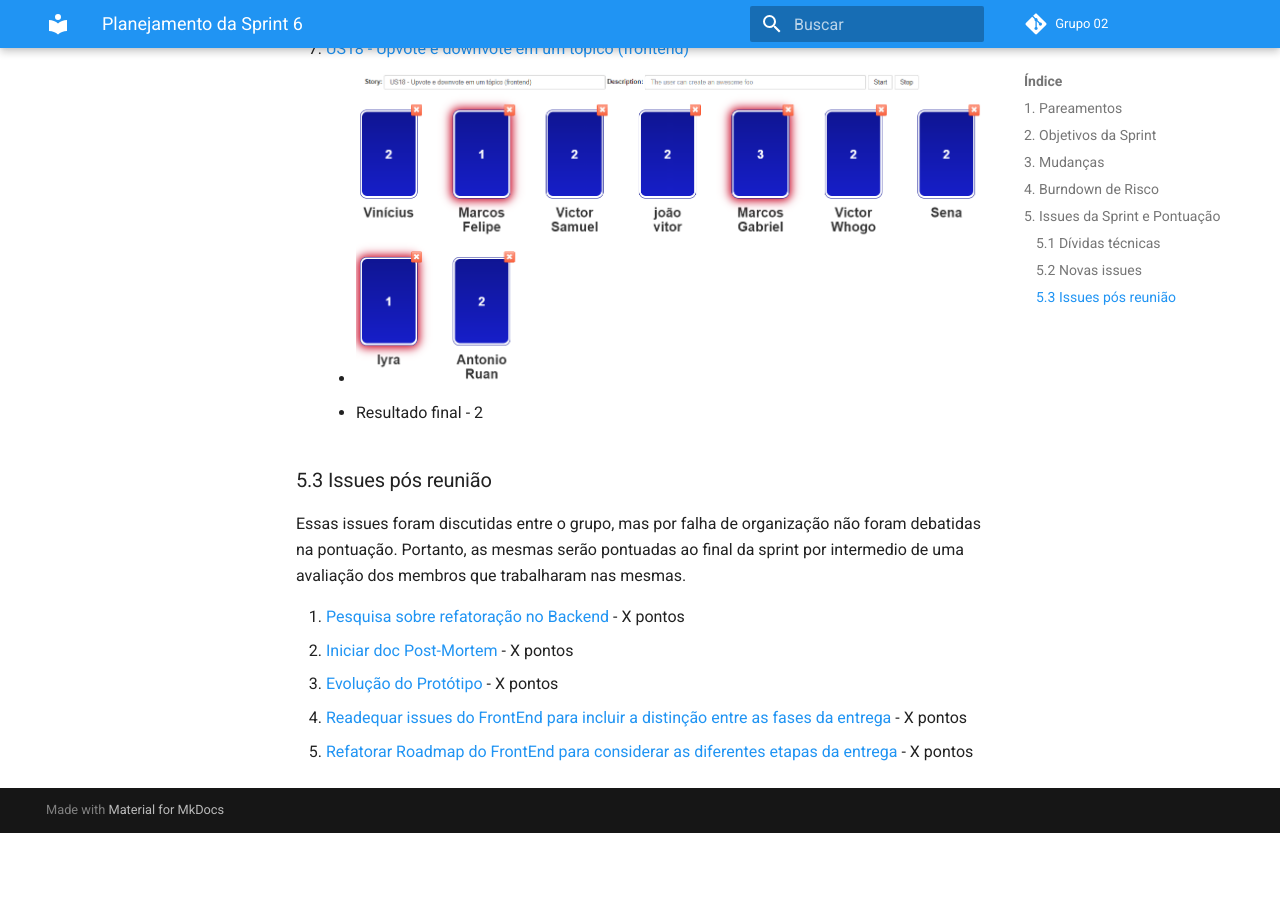
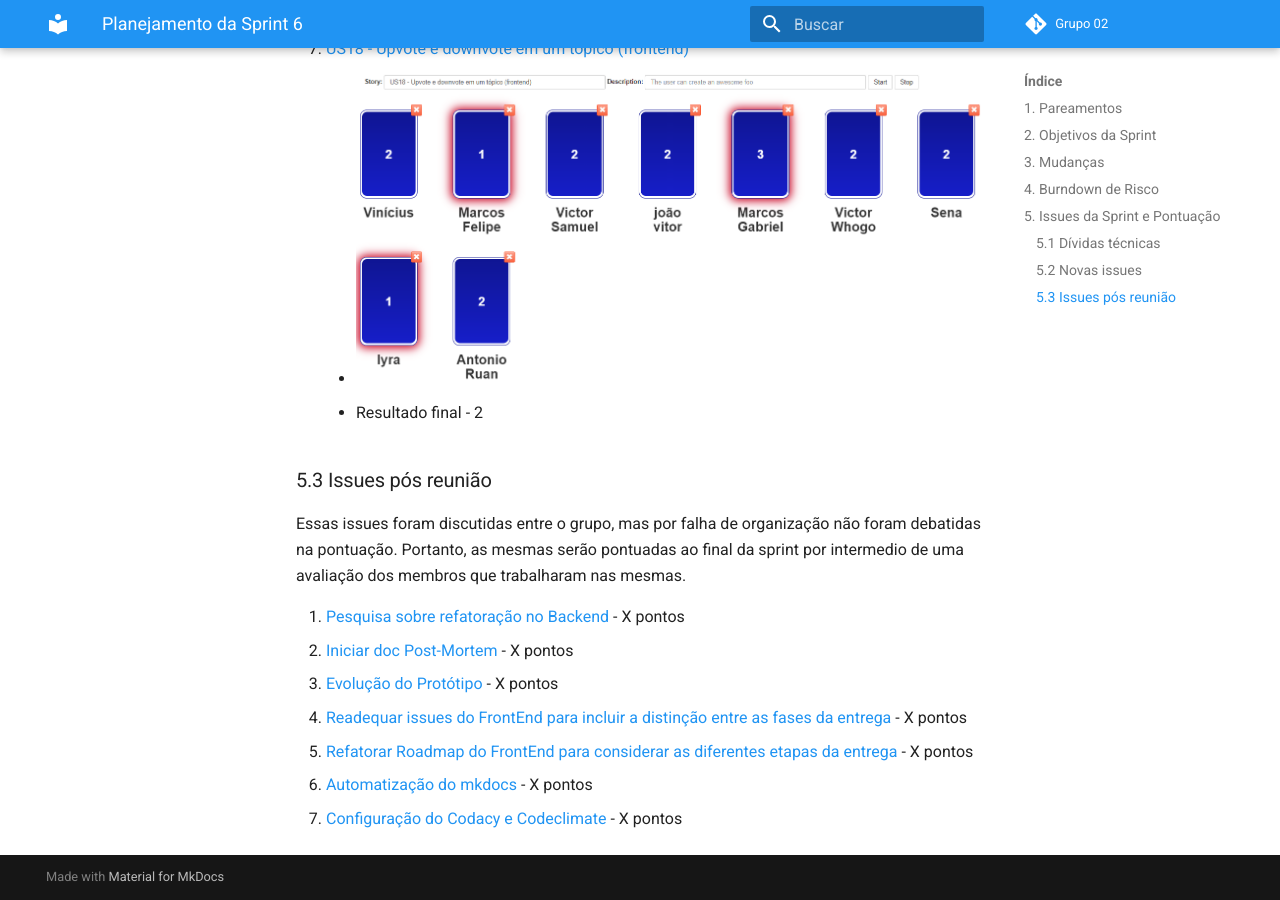
Before and after one commit to fga-eps-mds/2020.1-GaiaDex-wiki, an MkDocs documentation site: the page built from docs/sprints/sprint7/planning.md, in a window 1280 px wide and 900 px high, scrolled down 4898 px. Built offline with MkDocs 1.6.1 and Material for MkDocs 9.7.7, drawn with Linux system fonts in a browser that asks for light colours; comment, search, counter and statistics services are not loaded; old or Windows-style settings are respelled for this version of MkDocs; before the commit the page ends 5731 px from its top, so only the background shows below that.

Commit message:
Update planning.md

```diff
--- a/docs/sprints/sprint7/planning.md
+++ b/docs/sprints/sprint7/planning.md
@@ -103,3 +103,5 @@ Essas issues foram discutidas entre o grupo, mas por falha de organização não
 3. [Evolução do Protótipo](https://github.com/fga-eps-mds/2020.1-GaiaDex-wiki/issues/104) - X pontos
 4. [Readequar issues do FrontEnd para incluir a distinção entre as fases da entrega](https://github.com/fga-eps-mds/2020.1-GaiaDex-wiki/issues/105) - X pontos
 5. [Refatorar Roadmap do FrontEnd para considerar as diferentes etapas da entrega](https://github.com/fga-eps-mds/2020.1-GaiaDex-wiki/issues/106) - X pontos
+6. [Automatização do mkdocs](https://github.com/fga-eps-mds/2020.1-GaiaDex-wiki/issues/108) - X pontos
+7. [Configuração do Codacy e Codeclimate](https://github.com/fga-eps-mds/2020.1-GaiaDex-wiki/issues/109) - X pontos
```
